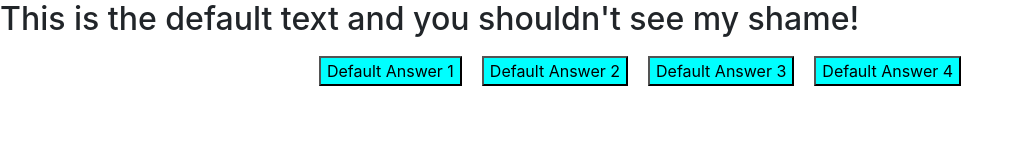
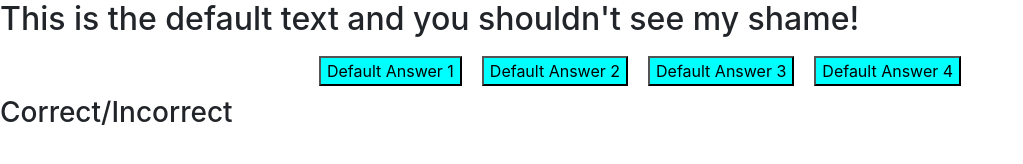
Before and after one commit to D0nni387/The-Quiz-Hub, a plain HTML site: page index.html in a window 1280 px wide. Shown: the whole page, without its empty margins (0-1023 px from the left). Drawn offline with nearby package versions, Linux system fonts and the light colour scheme; no server answers; a web font is replaced by a local one.

Commit message:
Added outcome area

```diff
--- a/index.html
+++ b/index.html
@@ -35,6 +35,7 @@
         <button class="answer-format" data-answer="4">Default Answer 4</button>
       </div>
     </div>
+    <h3 id="outcome" class="outcome">Correct/Incorrect</h3>
   </section>
 
   <section id="completedArea">
```
